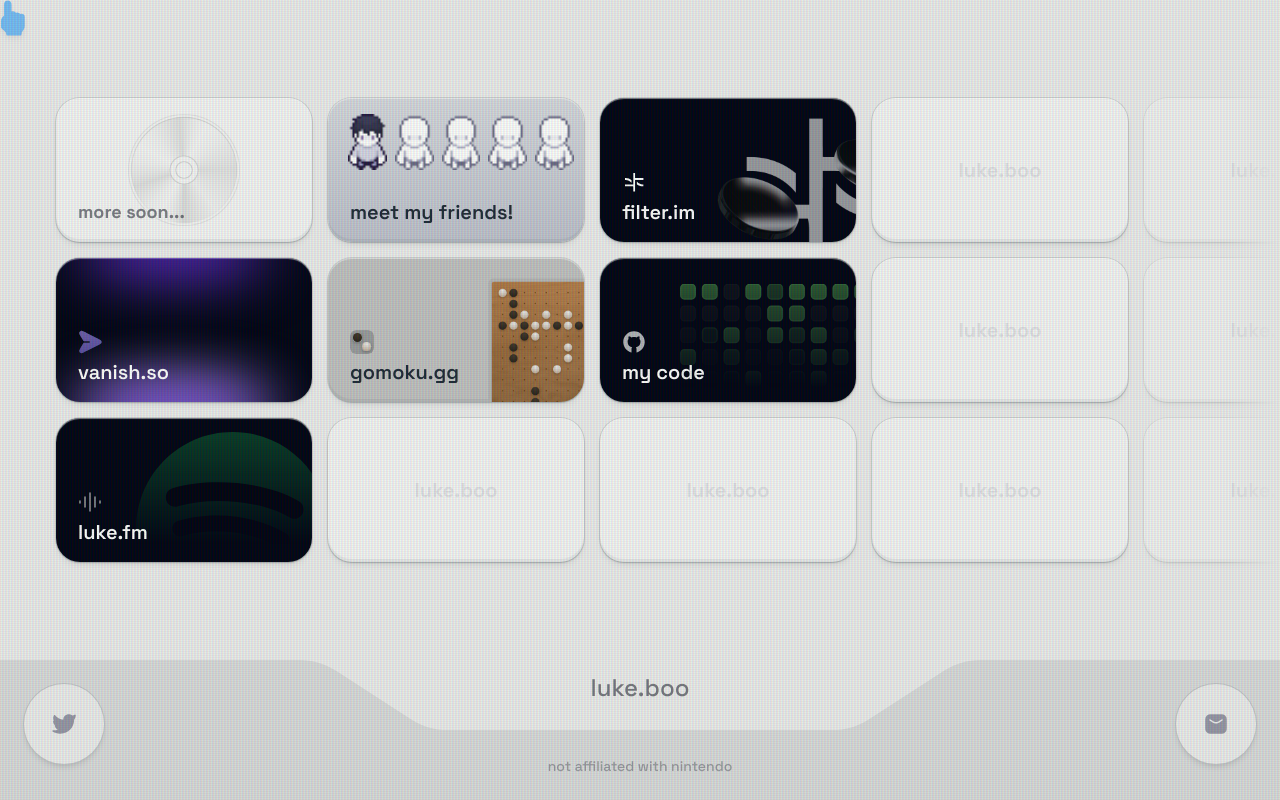
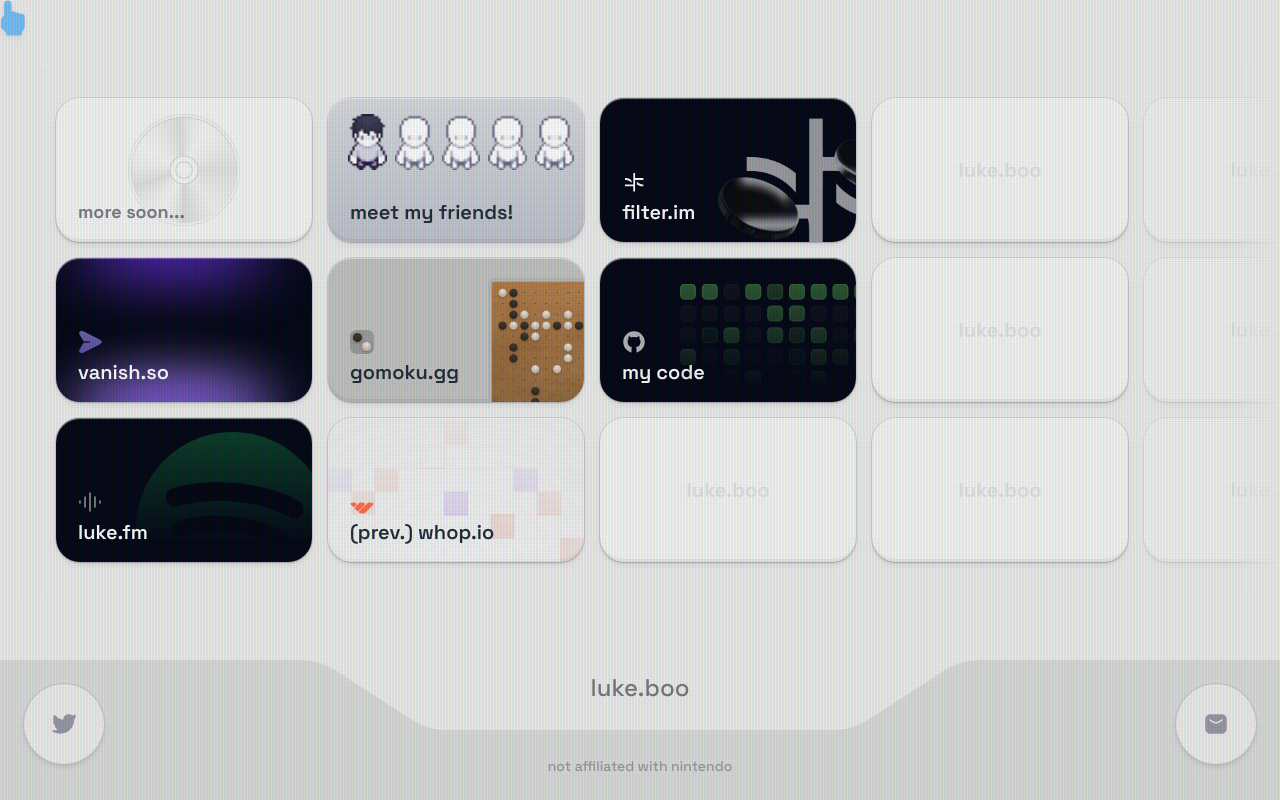
Before and after one commit to bvvst/lukedotboo, a SvelteKit app: page / in a window 1280 px wide. Built offline with nearby package versions, Linux system fonts and the light colour scheme; what tailwindcss-image-rendering would draw is missing.

Commit message:
whop card, vanish c change, soon c change

```diff
--- a/src/lib/components/MoreSoonCard.svelte
+++ b/src/lib/components/MoreSoonCard.svelte
@@ -4,7 +4,7 @@
 </script>
 
 <Card
-  href="https://youtu.be/tOkL6-tHAxs?si=_2Oc_ejzNPbSwE7b"
+  href="https://youtu.be/Twi92KYddW4?si=LM1JvqEPtILYxLQd"
   additionalClasses="bg-[#F7F7F7]"
 >
   <img
--- a/src/lib/components/cards/VanishCard.svelte
+++ b/src/lib/components/cards/VanishCard.svelte
@@ -18,7 +18,7 @@
       >vanish.so</span
     >
     <p
-      class="font-medium translate-y-6 group-hover:translate-y-0 z-10 text-white/80 opacity-0 group-hover:opacity-100 transition"
+      class="font-medium translate-y-6 group-hover:translate-y-0 z-10 text-[#a78cea] opacity-0 group-hover:opacity-100 transition"
     >
       secure vanishing notes
     </p>
--- /dev/null
+++ b/src/lib/components/cards/WhopCard.svelte
@@ -0,0 +1,34 @@
+<script>
+  import Card from "../Card.svelte";
+  import WhopBg from "$lib/assets/whop-bg.png";
+  import Whop from "$lib/assets/whop.svg";
+</script>
+
+<Card
+  href="https://whop.io/sell"
+  additionalClasses="hover:scale-100 bg-[#F5F5F7]/20"
+>
+  <div
+    class="px-[22px] py-4 flex flex-col justify-end items-start text-white h-full"
+  >
+    <img
+      class="z-10 translate-y-6 group-hover:translate-y-0 transition-transform"
+      src={Whop}
+      alt=""
+    />
+    <span
+      class="translate-y-6 z-10 group-hover:translate-y-0 transition-transform text-xl mt-1 font-semibold text-gray-800"
+      >(prev.) whop.io</span
+    >
+    <p
+      class="font-medium translate-y-6 group-hover:translate-y-0 z-10 text-gray-800/80 opacity-0 group-hover:opacity-100 transition"
+    >
+      frontend/design
+    </p>
+    <img
+      class="absolute bottom-0 right-0 h-[164px] group-hover:-translate-y-2 transition-transform"
+      src={WhopBg}
+      alt=""
+    />
+  </div>
+</Card>
--- a/src/routes/+page.svelte
+++ b/src/routes/+page.svelte
@@ -9,6 +9,7 @@
   import GithubCard from "$lib/components/cards/GithubCard.svelte";
   import SpotifyCard from "$lib/components/cards/SpotifyCard.svelte";
   import MiiChannel from "$lib/components/cards/MiiChannel.svelte";
+  import WhopCard from "$lib/components/cards/WhopCard.svelte";
   import Twitter from "$lib/assets/twitter.svg";
   import Email from "$lib/assets/email.svg";
 
@@ -43,7 +44,7 @@
 
       <MiiChannel />
       <GomokuCard />
-      <EmptyCard />
+      <WhopCard />
 
       <FilterCard />
       <GithubCard />
```
Also changed, not shown: src/lib/assets/whop-bg.png (added), src/lib/assets/whop.svg (added).
